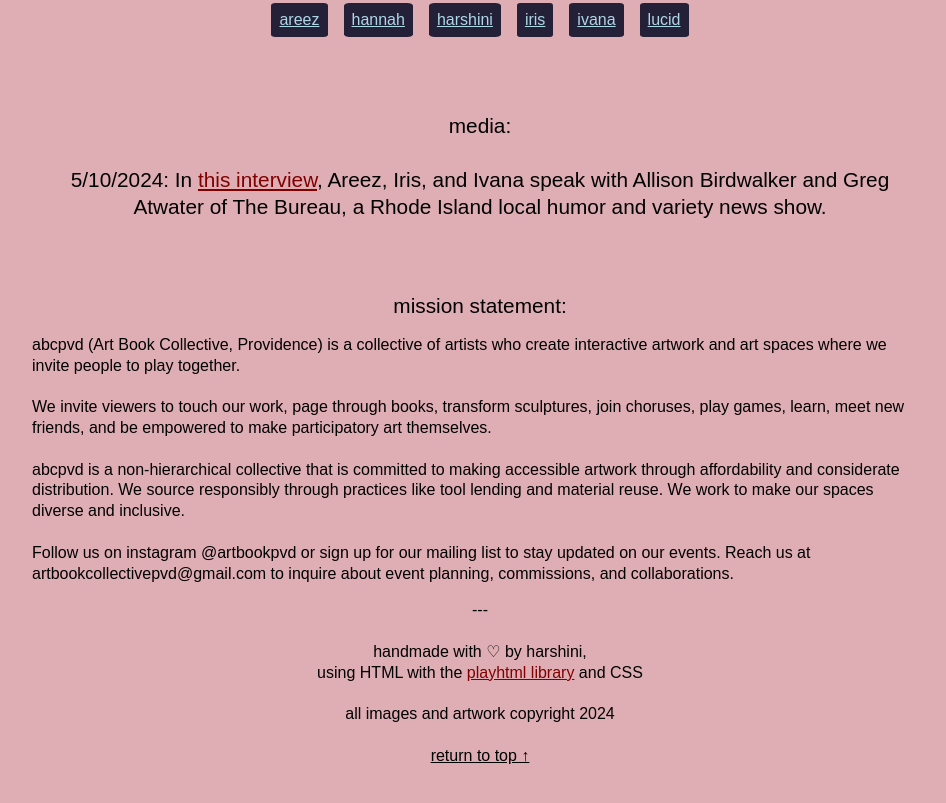
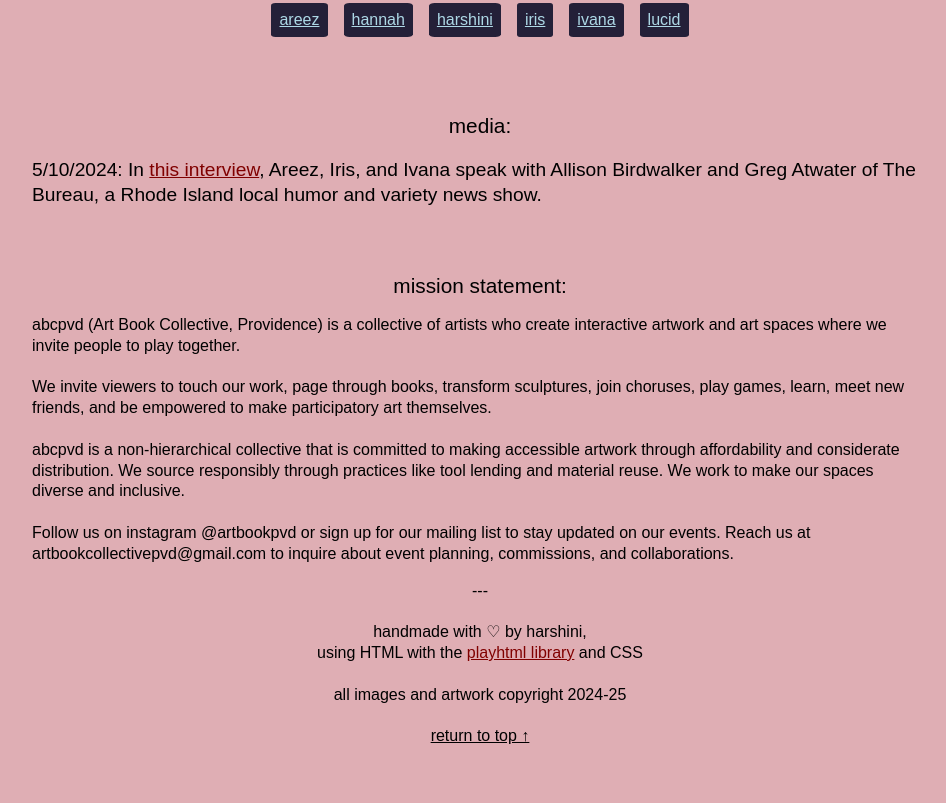
Before and after one commit to harshini225/abcpvd, a plain HTML site: page index.html in a window 1280 px wide. Shown: the part 1724-2527 px from the top of the page, without its empty margins (160-1106 px from the left). Drawn offline with Linux system fonts and the light colour scheme; a web font is replaced by a local one.

Commit message:
Add files via upload
simplifying html and css files

```diff
--- a/index.html
+++ b/index.html
@@ -213,28 +213,13 @@
           <br>
           media:
           <br>
-          <p>
-            <div class="smalltext">
+          <p style="font-size: 1.2rem; text-align: left;">
             5/10/2024: In <a href="https://www.youtube.com/embed/-EfjQoMk-BY?si=yh3dA6W1Ubal6uR-&amp;start=170"
                               style="color:maroon;">this interview</a>,
                               Areez, Iris, and Ivana speak with Allison Birdwalker and Greg Atwater of The Bureau,
             a Rhode Island local humor and variety news show.
-          </div>
           </p>
           <br>
-          <!-- <div class="media-embed">
-            <iframe src="https://www.youtube.com/embed/-EfjQoMk-BY?si=yh3dA6W1Ubal6uR-&amp;start=170"
-              width="560" height="315"
-              title="YouTube video player"
-              frameborder="0"
-              allow="accelerometer;
-              clipboard-write;
-              encrypted-media; gyroscope; picture-in-picture; web-share"
-              referrerpolicy="strict-origin-when-cross-origin"
-              allowfullscreen>
-            </iframe>
-          </div> -->
-        <!-- </div> -->
         </div>
 
         <br>
@@ -242,7 +227,6 @@
           mission statement:
           <br>
           <p style="font-size: 1rem; text-align: left;">
-            <!-- <div class="smalltext"> -->
               abcpvd (Art Book Collective, Providence) is a collective of artists who create interactive artwork and art spaces where we invite people to play together.
               <br>
               <br>
@@ -253,7 +237,6 @@
               <br>
               <br>
               Follow us on instagram @artbookpvd or sign up for our mailing list to stay updated on our events. Reach us at artbookcollectivepvd@gmail.com to inquire about event planning, commissions, and collaborations.
-          <!-- </div> -->
           </p>
         </div>
 
@@ -266,7 +249,7 @@
           handmade with &#x2661 by harshini, <br>
           using HTML with the <a href="https://playhtml.fun/" style="color:maroon;">playhtml library</a> and CSS <br>
           <br>
-          all images and artwork copyright 2024 <br>
+          all images and artwork copyright 2024-25 <br>
           <br>
           <a href="#top"
              style="color:black;">
```
